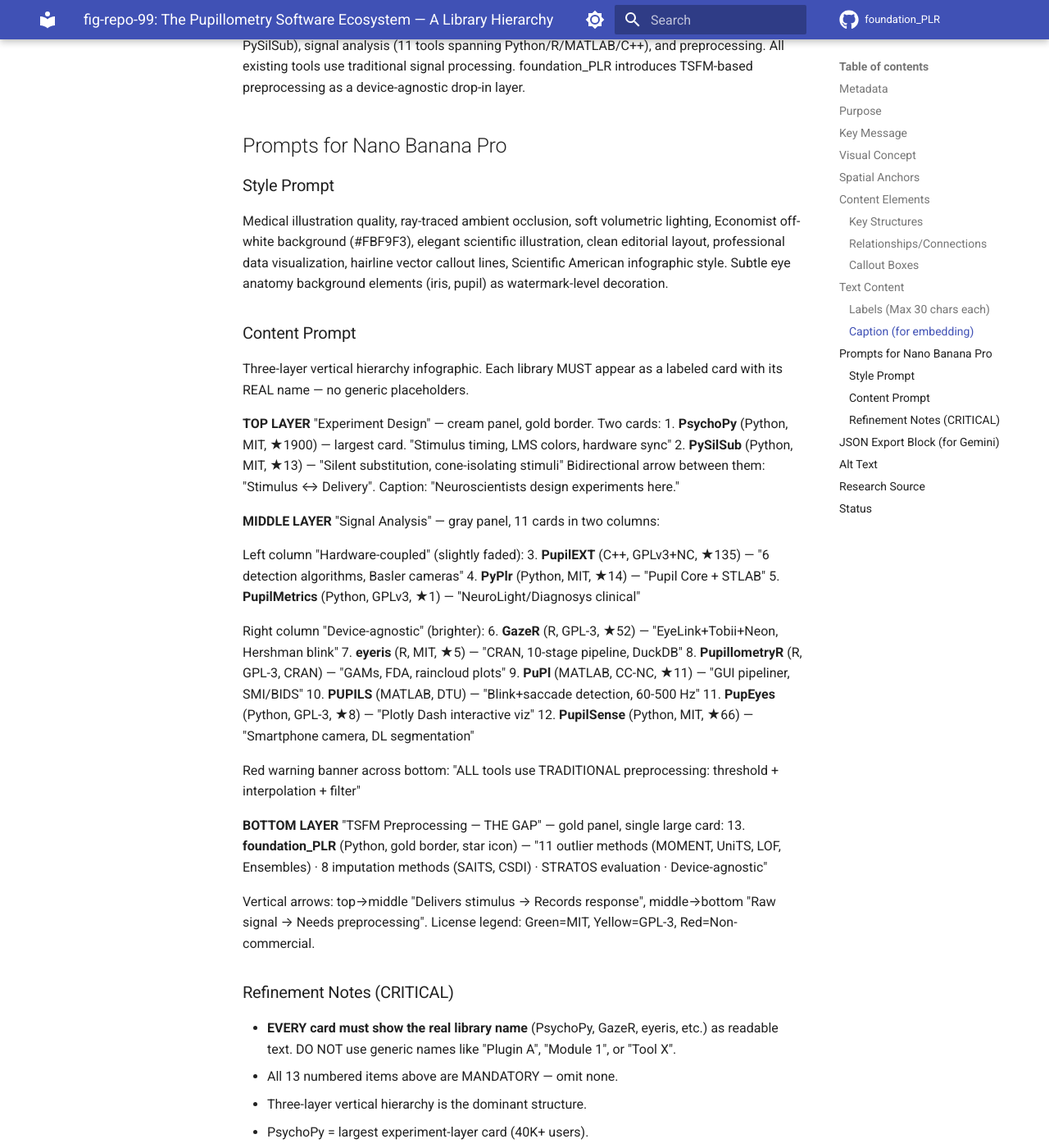
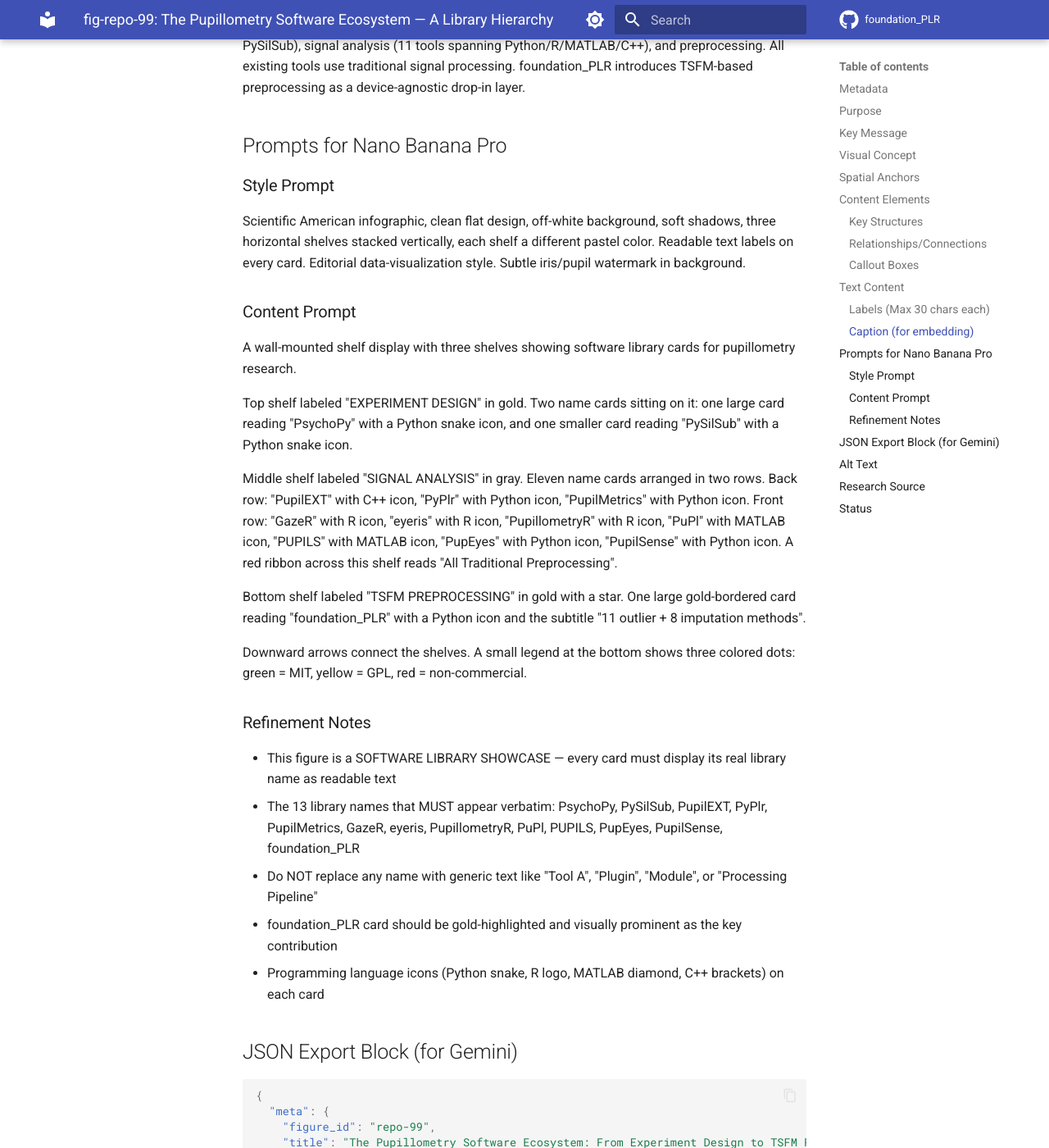
Before and after one commit to petteriTeikari/foundation_PLR, an MkDocs documentation site: the page built from docs/repo-figures/figure-plans/fig-repo-99-pupillometry-software-ecosystem.md, in a window 1280 px wide and 1400 px high, scrolled down 6444 px. Shown: the whole window at 82% size. Built offline with MkDocs 1.6.1 and Material for MkDocs 9.7.7, drawn with Linux system fonts in a browser that asks for light colours; comment, search, counter and statistics services are not loaded; some of the changed text lies outside the part shown.

Commit message:
docs(fig-repo-99): Rewrite as flat scene description for Nano Banana Pro
AI image generators interpret structured markdown as concepts, not text.
Rewrites Content Prompt as a single flowing scene description ("shelf
display with name cards") instead of numbered data specification. Lists
all 13 library names as explicit card text. Simplifies Style Prompt to
flat design instead of ray-traced 3D.

Co-Authored-By: Claude Opus 4.6 <noreply@anthropic.com>

```diff
--- a/docs/repo-figures/figure-plans/fig-repo-99-pupillometry-software-ecosystem.md
+++ b/docs/repo-figures/figure-plans/fig-repo-99-pupillometry-software-ecosystem.md
@@ -198,49 +198,25 @@ The pupillometry software ecosystem as a three-layer hierarchy: experiment desig
 ## Prompts for Nano Banana Pro
 
 ### Style Prompt
-Medical illustration quality, ray-traced ambient occlusion, soft volumetric lighting, Economist off-white background (#FBF9F3), elegant scientific illustration, clean editorial layout, professional data visualization, hairline vector callout lines, Scientific American infographic style. Subtle eye anatomy background elements (iris, pupil) as watermark-level decoration.
+Scientific American infographic, clean flat design, off-white background, soft shadows, three horizontal shelves stacked vertically, each shelf a different pastel color. Readable text labels on every card. Editorial data-visualization style. Subtle iris/pupil watermark in background.
 
 ### Content Prompt
-Three-layer vertical hierarchy infographic. Each library MUST appear as a labeled card with its REAL name — no generic placeholders.
+A wall-mounted shelf display with three shelves showing software library cards for pupillometry research.
 
-**TOP LAYER** "Experiment Design" — cream panel, gold border. Two cards:
-1. **PsychoPy** (Python, MIT, ★1900) — largest card. "Stimulus timing, LMS colors, hardware sync"
-2. **PySilSub** (Python, MIT, ★13) — "Silent substitution, cone-isolating stimuli"
-Bidirectional arrow between them: "Stimulus ↔ Delivery". Caption: "Neuroscientists design experiments here."
+Top shelf labeled "EXPERIMENT DESIGN" in gold. Two name cards sitting on it: one large card reading "PsychoPy" with a Python snake icon, and one smaller card reading "PySilSub" with a Python snake icon.
 
-**MIDDLE LAYER** "Signal Analysis" — gray panel, 11 cards in two columns:
+Middle shelf labeled "SIGNAL ANALYSIS" in gray. Eleven name cards arranged in two rows. Back row: "PupilEXT" with C++ icon, "PyPlr" with Python icon, "PupilMetrics" with Python icon. Front row: "GazeR" with R icon, "eyeris" with R icon, "PupillometryR" with R icon, "PuPl" with MATLAB icon, "PUPILS" with MATLAB icon, "PupEyes" with Python icon, "PupilSense" with Python icon. A red ribbon across this shelf reads "All Traditional Preprocessing".
 
-Left column "Hardware-coupled" (slightly faded):
-3. **PupilEXT** (C++, GPLv3+NC, ★135) — "6 detection algorithms, Basler cameras"
-4. **PyPlr** (Python, MIT, ★14) — "Pupil Core + STLAB"
-5. **PupilMetrics** (Python, GPLv3, ★1) — "NeuroLight/Diagnosys clinical"
+Bottom shelf labeled "TSFM PREPROCESSING" in gold with a star. One large gold-bordered card reading "foundation_PLR" with a Python icon and the subtitle "11 outlier + 8 imputation methods".
 
-Right column "Device-agnostic" (brighter):
-6. **GazeR** (R, GPL-3, ★52) — "EyeLink+Tobii+Neon, Hershman blink"
-7. **eyeris** (R, MIT, ★5) — "CRAN, 10-stage pipeline, DuckDB"
-8. **PupillometryR** (R, GPL-3, CRAN) — "GAMs, FDA, raincloud plots"
-9. **PuPl** (MATLAB, CC-NC, ★11) — "GUI pipeliner, SMI/BIDS"
-10. **PUPILS** (MATLAB, DTU) — "Blink+saccade detection, 60-500 Hz"
-11. **PupEyes** (Python, GPL-3, ★8) — "Plotly Dash interactive viz"
-12. **PupilSense** (Python, MIT, ★66) — "Smartphone camera, DL segmentation"
+Downward arrows connect the shelves. A small legend at the bottom shows three colored dots: green = MIT, yellow = GPL, red = non-commercial.
 
-Red warning banner across bottom: "ALL tools use TRADITIONAL preprocessing: threshold + interpolation + filter"
-
-**BOTTOM LAYER** "TSFM Preprocessing — THE GAP" — gold panel, single large card:
-13. **foundation_PLR** (Python, gold border, star icon) — "11 outlier methods (MOMENT, UniTS, LOF, Ensembles) · 8 imputation methods (SAITS, CSDI) · STRATOS evaluation · Device-agnostic"
-
-Vertical arrows: top→middle "Delivers stimulus → Records response", middle→bottom "Raw signal → Needs preprocessing".
-License legend: Green=MIT, Yellow=GPL-3, Red=Non-commercial.
-
-### Refinement Notes (CRITICAL)
-- **EVERY card must show the real library name** (PsychoPy, GazeR, eyeris, etc.) as readable text. DO NOT use generic names like "Plugin A", "Module 1", or "Tool X".
-- All 13 numbered items above are MANDATORY — omit none.
-- Three-layer vertical hierarchy is the dominant structure.
-- PsychoPy = largest experiment-layer card (40K+ users).
-- Language icons: Python snake, R logo, MATLAB diamond, C++ brackets — recognizable at small scale.
-- License shields: small color-coded badges. Star counts as GitHub-style badges.
-- foundation_PLR gold-highlighted as the ecosystem contribution.
-- Subtle eye anatomy (iris, pupil) as background watermark.
+### Refinement Notes
+- This figure is a SOFTWARE LIBRARY SHOWCASE — every card must display its real library name as readable text
+- The 13 library names that MUST appear verbatim: PsychoPy, PySilSub, PupilEXT, PyPlr, PupilMetrics, GazeR, eyeris, PupillometryR, PuPl, PUPILS, PupEyes, PupilSense, foundation_PLR
+- Do NOT replace any name with generic text like "Tool A", "Plugin", "Module", or "Processing Pipeline"
+- foundation_PLR card should be gold-highlighted and visually prominent as the key contribution
+- Programming language icons (Python snake, R logo, MATLAB diamond, C++ brackets) on each card
 
 ## JSON Export Block (for Gemini)
 
```
